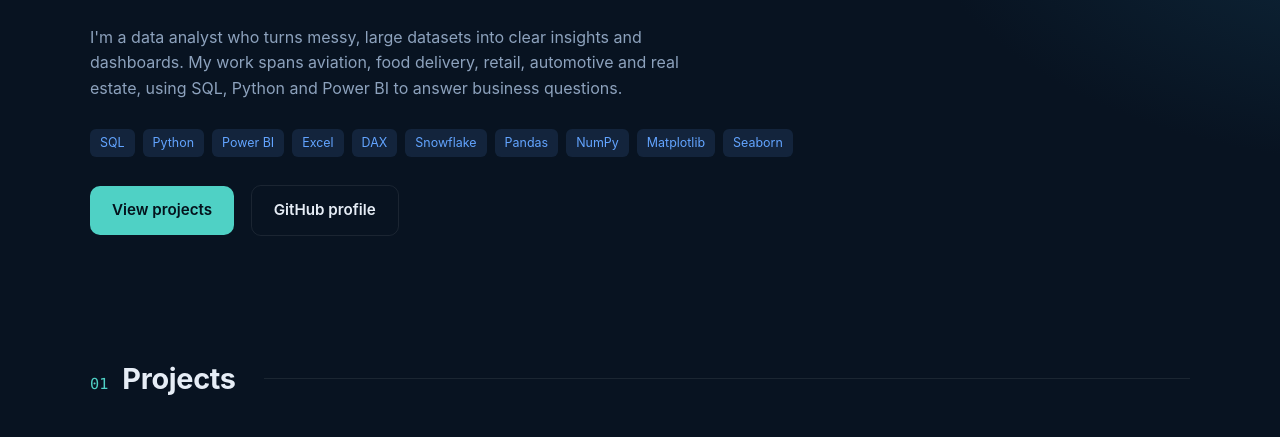
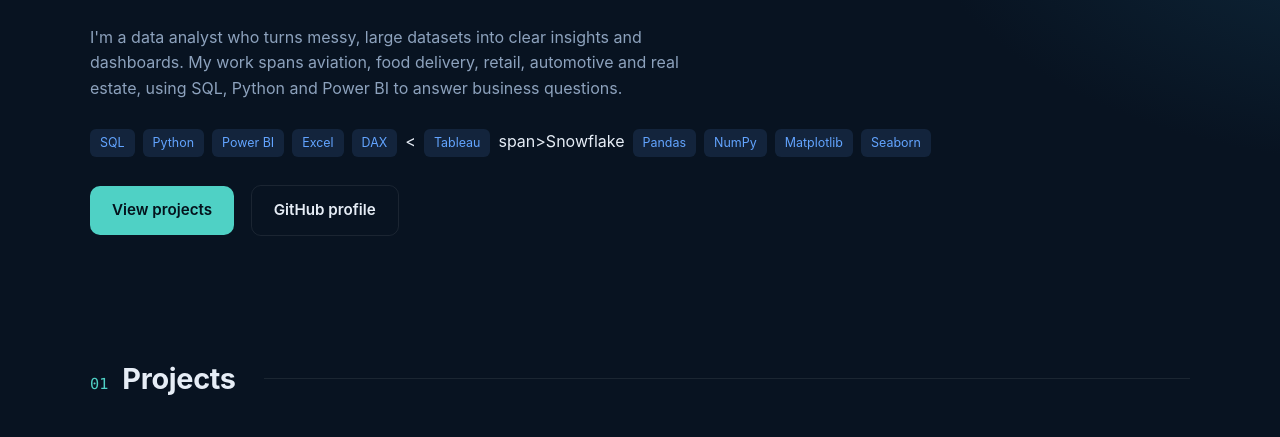
Before and after one commit to Rupa0807/ProjectPortfolio, a plain HTML site: page index.html in a window 1280 px wide. Shown: the part 360-797 px from the top of the page. Drawn offline with Linux system fonts and the light colour scheme.

Commit message:
Modify title and skills in index.html
Updated the title and added Tableau to the skills list.

```diff
--- a/index.html
+++ b/index.html
@@ -4,7 +4,7 @@
   <meta charset="UTF-8">
   <meta name="viewport" content="width=device-width, initial-scale=1.0">
   <meta name="theme-color" content="#081321">
-  <title>Rupasri Guruprasad · Data Analyst (Excel, SQL, Python, Power BI)</title>
+  <title>Rupasri Guruprasad · Data Analyst (Excel, SQL, Python, Power BI, Tableau)</title>
   <meta name="description" content="Data analyst portfolio of Rupasri Guruprasad: Excel, SQL, Python and Power BI projects.">
   <style>
     :root {
@@ -312,7 +312,7 @@
       <h1 class="reveal d1">Hi, I'm <span>Rupasri Guruprasad</span></h1>
       <p class="role reveal d2">Data Analyst · Python · SQL · Power BI</p>
       <p class="reveal d2" style="color: var(--muted); max-width: 640px; margin-bottom: 28px;">I'm a data analyst who turns messy, large datasets into clear insights and dashboards. My work spans aviation, food delivery, retail, automotive and real estate, using SQL, Python and Power BI to answer business questions.</p>
-      <div class="tags reveal d3" style="margin-bottom: 28px;"><span>SQL</span><span>Python</span><span>Power BI</span><span>Excel</span><span>DAX</span><span>Snowflake</span><span>Pandas</span><span>NumPy</span><span>Matplotlib</span><span>Seaborn</span></div>
+      <div class="tags reveal d3" style="margin-bottom: 28px;"><span>SQL</span><span>Python</span><span>Power BI</span><span>Excel</span><span>DAX</span><<span>Tableau</span>span>Snowflake</span><span>Pandas</span><span>NumPy</span><span>Matplotlib</span><span>Seaborn</span></div>
       <div class="reveal d3">
         <a href="#projects" class="btn btn-primary">View projects</a>
         <a href="https://github.com/Rupa0807" target="_blank" rel="noopener" class="btn btn-ghost">GitHub profile</a>
```
